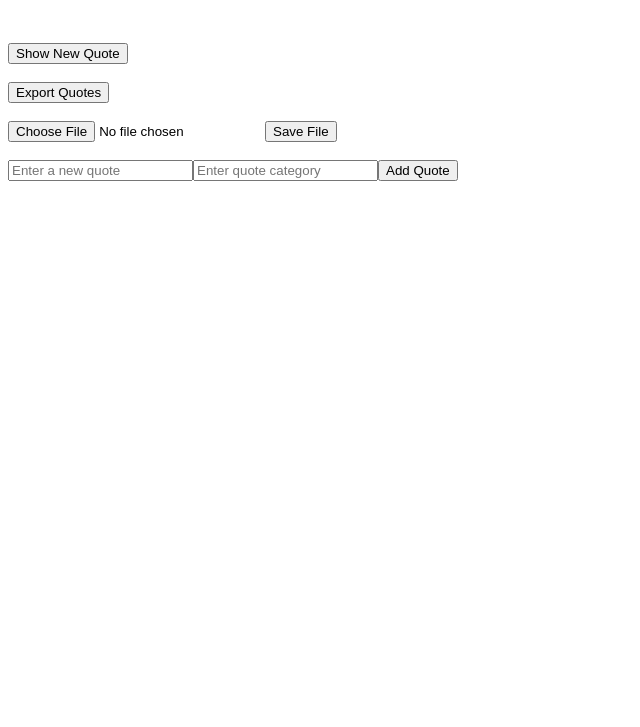
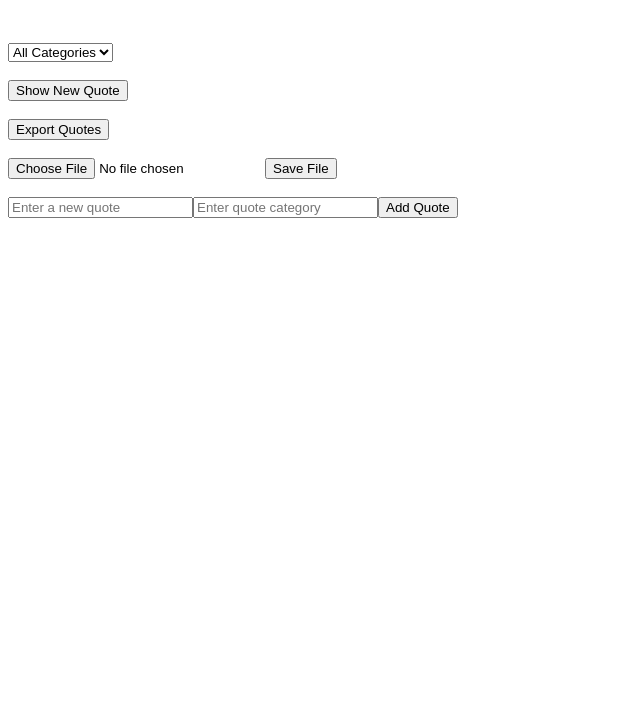
Before and after one commit to OtienoDennis/alx_fe_javascript, a plain HTML site: page dom-manipulation/index.html in a window 1280 px wide. Shown: the part 73-800 px from the top of the page, without its empty margins (0-640 px from the left). Drawn offline with Linux system fonts and the light colour scheme.

Commit message:
Modify certain functions to handle web storage of data

```diff
--- a/dom-manipulation/index.html
+++ b/dom-manipulation/index.html
@@ -8,6 +8,12 @@
   <body>
     <h1>Dynamic Quote Generator</h1>
     <div id="quoteDisplay"></div>
+    <br>
+    <br>
+    <select name="" id="categoryFilter" onchange="filterQuotes()">
+      <option value="all">All categories</option>
+      <!-- Dynamically populated categories -->
+    </select>
     <br>
     <br>
     <button id="newQuote">Show New Quote</button>
--- a/dom-manipulation/script.js
+++ b/dom-manipulation/script.js
@@ -30,6 +30,8 @@ let quotes = JSON.parse(localStorage.getItem('quotes')) || [{
     "category": "death"
     }];
 
+let selectedCategories = JSON.parse( localStorage.getItem( 'selected' ) ) || [];
+
 localStorage.setItem( 'quotes', JSON.stringify( quotes ) );
 
 
@@ -38,6 +40,7 @@ createAddQuoteForm();
 const showNewQuoteBtn = document.getElementById( 'newQuote' );
 const quoteDisplay = document.getElementById( 'quoteDisplay' );
 const exportBtn = document.getElementById( "exportQuotes" );
+const categoryFilter = document.getElementById( 'categoryFilter' );
 // const addQuoteBtn = document.
 
 function showRandomQuote () {
@@ -82,7 +85,7 @@ function addQuote () {
         document.getElementById('newQuoteText').value = "";
         document.getElementById('newQuoteCategory').value = "";
     }
-
+    populateCategories();
 }
 
 function exportToJSONFile () {
@@ -108,5 +111,41 @@ function importFromJsonFile (event) {
     fileReader.readAsText(event.target.files[0])
 }
 
+function getUniqueCategories () {
+    const categories = quotes.map( quote => quote.category )
+    return [...new Set( categories )];
+}
+
+function populateCategories () {
+    let uniqueCategories = getUniqueCategories();
+    categoryFilter.innerHTML = "<option value='all'>All Categories</option>";
+    uniqueCategories.forEach( quote => {
+        const option = document.createElement( 'option' );
+        option.value = quote;
+        option.textContent = quote;
+        categoryFilter.appendChild( option );
+    } );
+
+}
+
+populateCategories();
+
+function filterQuotes () {
+    quoteDisplay.innerHTML = "";
+    quotes.forEach( quote => {
+        if ( quote.category === categoryFilter.value ) {
+            const p = document.createElement( 'p' );
+            p.textContent = quote['text'];
+            quoteDisplay.appendChild( p );
+            selectedCategories.splice(0, 1, quote);
+            localStorage.setItem( 'selected', JSON.stringify( selectedCategories ) );
+            console.log(selectedCategories)
+        }
+    } )
+
+}
+filterQuotes();
 showNewQuoteBtn.addEventListener( 'click', showRandomQuote );
 exportBtn.addEventListener( 'click', exportToJSONFile );
+quoteDisplay.innerHTML = `${JSON.parse( localStorage.getItem( 'selected' ) )[0].text}`;
+categoryFilter.value = `${JSON.parse( localStorage.getItem( 'selected' ) )[0].category}`;
```
